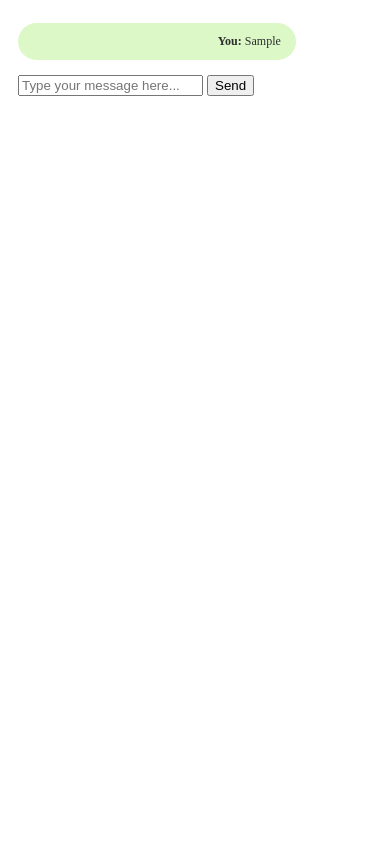
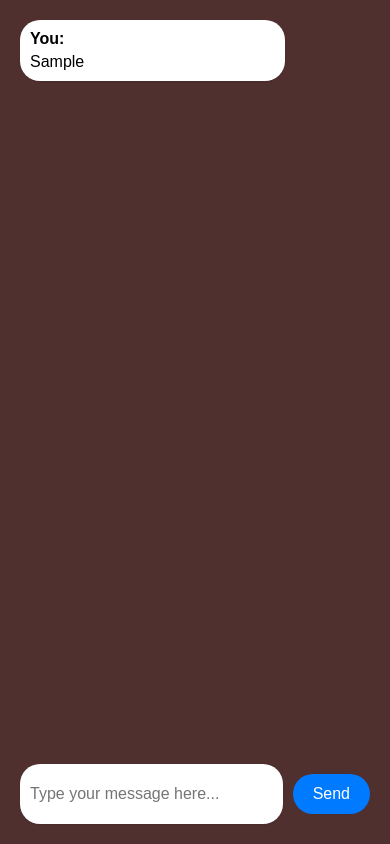
Before and after one commit to fareedmsf/custom-openai, a plain HTML site: page index.html in a window 390 px wide. Both pictures are taken after typing "Sample" into the empty fields and a click on the button "Send". Drawn offline with Linux system fonts and the light colour scheme; no server answers.

```diff
--- a/index.html
+++ b/index.html
@@ -3,78 +3,67 @@
 <head>
     <title>Chat Interface 1.0</title>
     <style>
+        body {
+            font-family: Arial, sans-serif;
+            margin: 0;
+           ;
+            padding: 0;
+        }
         #chat-box {
-  max-width: 500px;
-  margin: 0 auto;
+            display: flex;
+            flex-direction: column;
+            justify-content: space-between;
+            height: 100vh;
             padding: 20px;
-  border: 1px solid #ccc;
-  border-radius: 5px;
+            box-sizing: border-box;
+            background-color: #502f2f;
         }
-
         #chat-messages {
-  max-height: 300px;
-  overflow-y: scroll;
-  margin-bottom: 10px;
+            flex: 1;
+            overflow-y: auto;
         }
-
-p {
-  font-size: 14px;
-  line-height: 1.4;
-  margin: 5px;
-  padding: 10px 15px;
+        #chat-messages p {
+            margin: 0;
+            margin-bottom: 1rem;
+            padding: 10px;
+            background-color: #fff;
             border-radius: 20px;
+            box-shadow: 0px 1px 2px rgba(0, 0, 0, 0.1);
             max-width: 70%;
         }
-
-.you {
-  background-color: #dcf8c6;
-  color: #2c2e2f;
-  float: right;
-  clear: both;
+        #chat-messages p strong {
+            display: block;
+            margin-bottom: 5px;
         }
-
-.server {
-  background-color: #fff;
-  color: #2c2e2f;
-  float: left;
-  clear: both;
+        form {
+            display: flex;
+            align-items: center;
+            margin-top: 20px;
         }
-
-@media only screen and (max-width: 600px) {
-  #chat-box {
-    max-width: 100%;
-    border-radius: 0;
+        input[type="text"] {
+            flex: 1;
+            height: 40px;
+            padding: 10px;
+            border-radius: 20px;
             border: none;
-    padding: 10px;
+            box-shadow: 0px 1px 2px rgba(0, 0, 0, 0.1);
+            font-size: 16px;
+            margin-right: 10px;
         }
-
-  #chat-messages {
-    max-height: 200px;
+        button[type="submit"] {
+            height: 40px;
+            border-radius: 20px;
+            border: none;
+            background-color: #007bff;
+            color: #fff;
+            font-size: 16px;
+            cursor: pointer;
+            transition: background-color 0.3s ease;
+            padding: 0 20px;
         }
-
-  p {
-    font-size: 12px;
-    margin: 5px;
+        button[type="submit"]:hover {
+            background-color: #0062cc;
         }
-
-  .you, .server {
-    margin-right: 0;
-    margin-left: 0;
-  }
-
-  .you {
-    float: none;
-    margin-bottom: 5px;
-    text-align: right;
-  }
-
-  .server {
-    float: none;
-    margin-bottom: 5px;
-    text-align: left;
-  }
-}
-
 
 
     </style>
```
Lines whose indentation alone changed are shown as unchanged.
